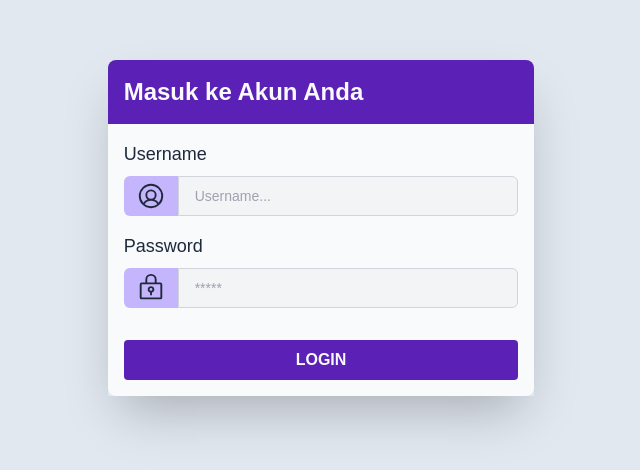
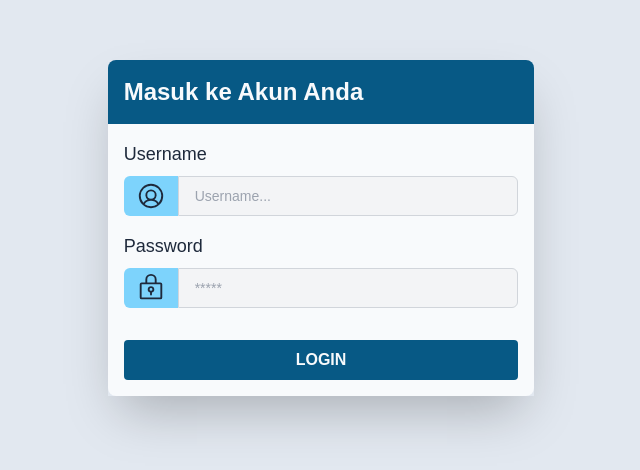
Before and after one commit to kasturikara/lucky-cat, a React (Vite) app: page / in a window 1280 px wide. Shown: the part 172-642 px from the top of the page, without its empty margins (319-959 px from the left). Built offline with nearby package versions, Linux system fonts and the light colour scheme.

Commit message:
fix(navbar): add tombol sign out

```diff
--- a/src/App.jsx
+++ b/src/App.jsx
@@ -10,19 +10,31 @@ import LoginPages from "./features/auth/pages";
 import { useEffect } from "react";
 
 function App() {
-  const [isLogin, setIsLogin, role] = useAppStore(
-    useShallow((state) => [state.isLogin, state.setIsLogin, state.role])
+  const [isLoading, setIsLoading, isLogin, setIsLogin, role] = useAppStore(
+    useShallow((state) => [
+      state.isLoading,
+      state.setIsLoading,
+      state.isLogin,
+      state.setIsLogin,
+      state.role,
+    ])
   );
 
   useEffect(() => {
+    setIsLoading(true);
     if (localStorage.getItem("juri")) {
       setIsLogin(true);
     }
+    setIsLoading(false);
   }, []);
 
   return (
     <div className="min-h-screen bg-slate-200 text-slate-900">
-      {!isLogin ? (
+      {isLoading ? (
+        <div className="flex items-center justify-center min-h-screen">
+          <div className="w-16 h-16 border-4 border-dashed rounded-full animate-spin border-violet-600"></div>
+        </div>
+      ) : !isLogin ? (
         <LoginPages />
       ) : (
         (role === "admin" && (
--- a/src/features/admin/components/Navbar/index.jsx
+++ b/src/features/admin/components/Navbar/index.jsx
@@ -1,22 +1,41 @@
+// lib
+import Swal from "sweetalert2";
 // store
-import { CaretLeft, List } from "@phosphor-icons/react";
 import useAppStore from "src/store/useAppStore";
 import { useShallow } from "zustand/react/shallow";
+// icons
+import { CaretLeft, List, SignOut } from "@phosphor-icons/react";
 
 const Navbar = () => {
   const [openSidebar, setOpenSidebar] = useAppStore(
     useShallow((state) => [state.openSidebar, state.setOpenSidebar])
   );
+  const handleLogout = () => {
+    Swal.fire({
+      title: "Apakah anda yakin?",
+      icon: "warning",
+      showCancelButton: true,
+      confirmButtonColor: "#3085d6",
+      cancelButtonColor: "#d33",
+      confirmButtonText: "Ya, Keluar!",
+      cancelButtonText: "Batal",
+    }).then((result) => {
+      if (result.isConfirmed) {
+        localStorage.clear();
+        window.location.href = "/";
+      }
+    });
+  };
 
   return (
     <header
       className={`p-4 text-slate-50 fixed top-0 right-0 z-50 ${
         openSidebar
           ? "md:left-56 bg-slate-800 md:bg-sky-500"
-          : "left-0 bg-sky-800"
+          : "left-0 bg-sky-500"
       }`}
     >
-      <div className="container flex items-center justify-between h-10 mx-auto">
+      <div className="flex items-center justify-between w-full h-10 mx-auto">
         <button
           className="rounded-md hover:text-sky-700"
           onClick={() => setOpenSidebar(!openSidebar)}
@@ -28,6 +47,15 @@ const Navbar = () => {
             <List size={32} weight="bold" />
           )}
         </button>
+        {/* Logout */}
+        <button
+          onClick={handleLogout}
+          className="flex items-center p-2 space-x-2 rounded-md hover:text-slate-900"
+          type="button"
+        >
+          <SignOut size={28} />
+          <span>Logout</span>
+        </button>
       </div>
     </header>
   );
--- a/src/features/admin/components/Sidebar/index.jsx
+++ b/src/features/admin/components/Sidebar/index.jsx
@@ -1,7 +1,6 @@
 // lib
 import { Link, useLocation } from "react-router-dom";
 import { useEffect, useState } from "react";
-import Swal from "sweetalert2";
 // store
 import useAppStore from "src/store/useAppStore";
 import { useShallow } from "zustand/react/shallow";
@@ -18,7 +17,6 @@ import {
   Fire,
   MarkerCircle,
   PencilCircle,
-  SignOut,
   SquaresFour,
   Users,
   UsersThree,
@@ -47,23 +45,6 @@ const Sidebar = () => {
 
     fetchData();
   }, []);
-
-  const handleLogout = () => {
-    Swal.fire({
-      title: "Apakah anda yakin?",
-      icon: "warning",
-      showCancelButton: true,
-      confirmButtonColor: "#3085d6",
-      cancelButtonColor: "#d33",
-      confirmButtonText: "Ya, Keluar!",
-      cancelButtonText: "Batal",
-    }).then((result) => {
-      if (result.isConfirmed) {
-        localStorage.clear();
-        window.location.href = "/";
-      }
-    });
-  };
 
   return (
     <aside
@@ -486,17 +467,6 @@ const Sidebar = () => {
                   </li>
                 ))}
             </li>
-
-            {/* Logout */}
-            <li className="rounded-md">
-              <button
-                onClick={handleLogout}
-                className="flex items-center w-full p-2 space-x-3 hover:bg-slate-700"
-              >
-                <SignOut size={28} />
-                <span>Logout</span>
-              </button>
-            </li>
           </ul>
         </div>
       </div>
--- a/src/features/auth/pages/index.jsx
+++ b/src/features/auth/pages/index.jsx
@@ -31,7 +31,7 @@ function LoginPages() {
   return (
     <div className="flex flex-col items-center justify-center min-h-screen">
       <div className="w-11/12 shadow-2xl md:w-1/3">
-        <div className="w-full p-4 text-xl font-semibold rounded-t-lg md:text-2xl bg-violet-800 text-slate-50">
+        <div className="w-full p-4 text-xl font-semibold rounded-t-lg md:text-2xl bg-sky-800 text-slate-50">
           Masuk ke Akun Anda
         </div>
         <form className="container flex flex-col p-4 mx-auto rounded-b-lg bg-slate-50 text-slate-900">
@@ -41,7 +41,7 @@ function LoginPages() {
               Username
             </label>
             <div className="flex">
-              <span className="flex items-center px-3 text-sm pointer-events-none rounded-l-md bg-violet-300">
+              <span className="flex items-center px-3 text-sm pointer-events-none rounded-l-md bg-sky-300">
                 <UserCircle size={30} />
               </span>
               <input
@@ -49,7 +49,7 @@ function LoginPages() {
                 name="username"
                 id="username"
                 placeholder="Username..."
-                className="flex flex-1 h-10 p-4 text-sm text-gray-800 bg-gray-100 border border-gray-300 rounded-r-md focus:ring-inset focus:ring-violet-600"
+                className="flex flex-1 h-10 p-4 text-sm text-gray-800 bg-gray-100 border border-gray-300 rounded-r-md focus:ring-inset focus:ring-sky-600"
                 autoComplete="off"
                 onChange={handleChange}
               />
@@ -61,7 +61,7 @@ function LoginPages() {
               Password
             </label>
             <div className="flex">
-              <span className="flex items-center px-3 pointer-events-none sm:text-sm rounded-l-md bg-violet-300">
+              <span className="flex items-center px-3 pointer-events-none sm:text-sm rounded-l-md bg-sky-300">
                 <LockKey size={30} />
               </span>
               <input
@@ -69,7 +69,7 @@ function LoginPages() {
                 name="password"
                 id="password"
                 placeholder="*****"
-                className="flex flex-1 h-10 p-4 text-gray-800 bg-gray-100 border border-gray-300 sm:text-sm rounded-r-md focus:ring-inset focus:ring-violet-600"
+                className="flex flex-1 h-10 p-4 text-gray-800 bg-gray-100 border border-gray-300 sm:text-sm rounded-r-md focus:ring-inset focus:ring-sky-600"
                 autoComplete="off"
                 onChange={handleChange}
               />
@@ -77,7 +77,7 @@ function LoginPages() {
           </div>
           {/* Button */}
           <button
-            className="w-full h-10 mt-4 font-semibold rounded text-slate-50 bg-violet-800 hover:bg-violet-600"
+            className="w-full h-10 mt-4 font-semibold rounded text-slate-50 bg-sky-800 hover:bg-sky-600"
             type="button"
             onClick={handleSubmit}
           >
```
